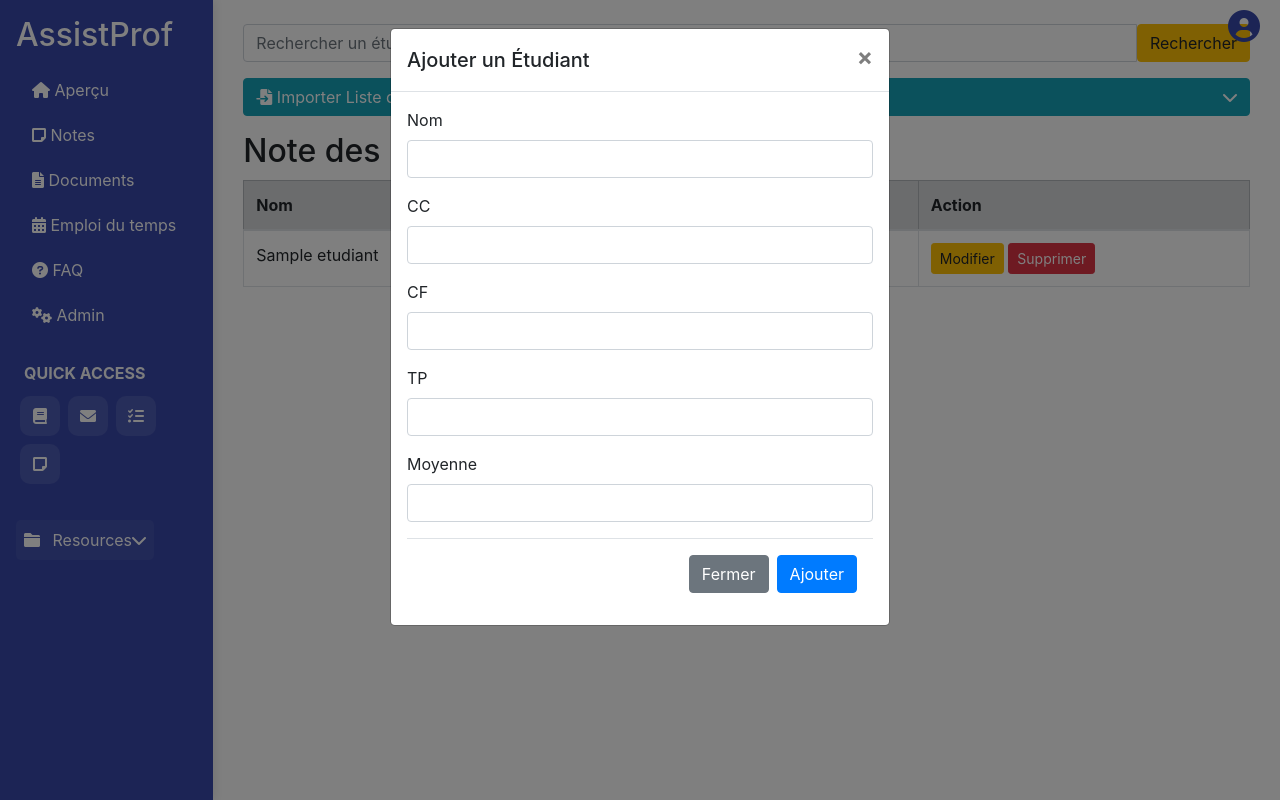
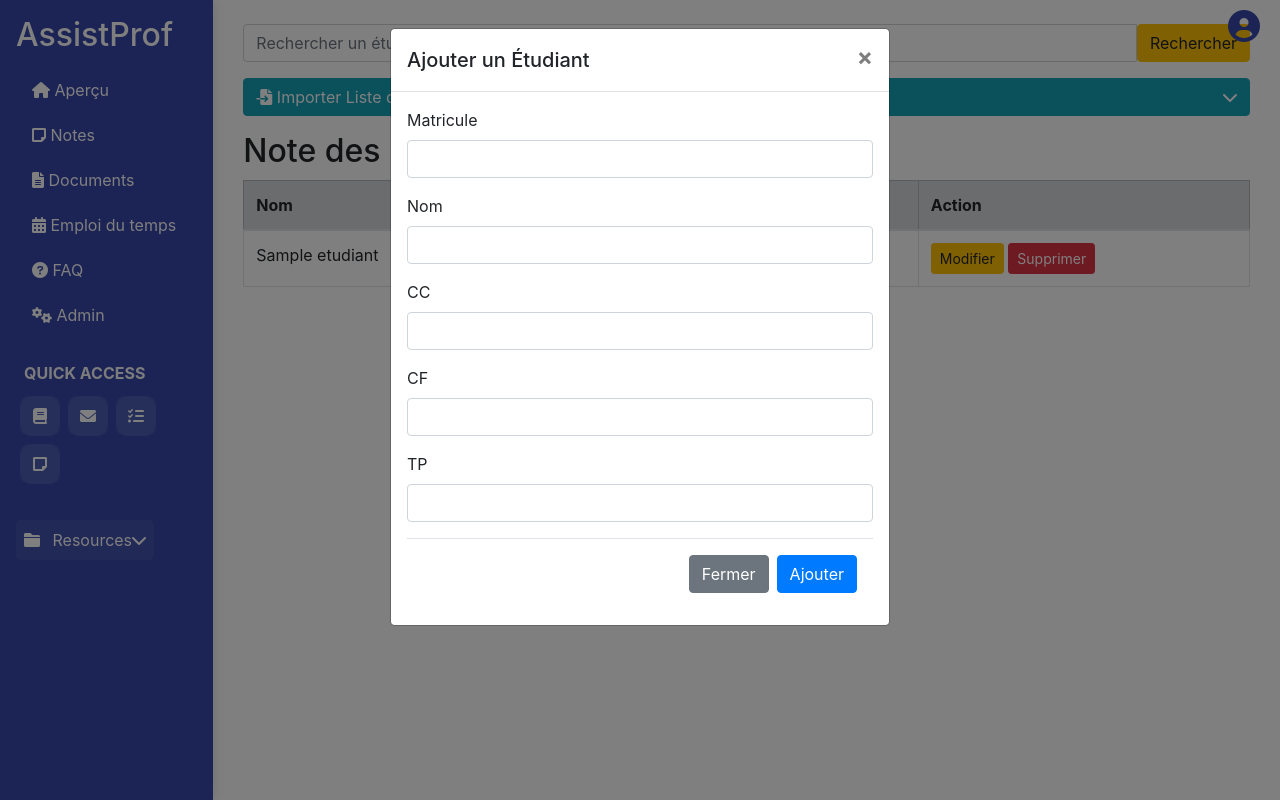
Before and after one commit to DrPower01/AssistProf, a Flask app: page /search_student in a window 1280 px wide, after a click on "Ajouter un Étudiant". Run offline with Flask 3, Linux system fonts and the light colour scheme; tables that the repository leaves empty hold one stand-in row (values such as "Sample post"); some libraries are stand-ins or nearby versions.

Commit message:
Changes to be committed: 	modified:   routes.py 	modified:   templates/notes.html

```diff
--- a/routes.py
+++ b/routes.py
@@ -436,19 +436,32 @@ def add_student_page():
 @app.route('/add', methods=['POST'])
 def add_student():
     nom = request.form['nom']
-    cc = float(request.form['cc'])
-    cf = float(request.form['cf'])
-    tp = float(request.form['tp'])
-    moyenne = float(request.form['moyenne'])
+    matricule = request.form['matricule']  # Get matricule from form
+
+    # Handle empty values for all numeric fields
+    cc = float(request.form['cc']) if request.form['cc'] else 0
+    cf = float(request.form['cf']) if request.form['cf'] else 0
+    tp = float(request.form['tp']) if request.form['tp'] else 0
+
+    # Calculate the average automatically (adjust formula as needed)
+    if cc > 0 and cf > 0 and tp > 0:
+        moyenne = (cc * 0.3 + cf * 0.5 + tp * 0.2)
+    elif cc > 0 and cf > 0:
+        moyenne = (cc * 0.4 + cf * 0.6)
+    elif tp > 0:
+        moyenne = tp
+    else:
+        moyenne = 0  # Default if no grades provided
+
     id_en = session.get('user_id')  # Get enseignant ID from session
 
     new_student = Etudiants(
-        Matricule_ET=str(random.randint(100000, 999999)),  # Generate a random matricule
+        Matricule_ET=matricule,  # Use the provided matricule
         Nom_ET_complet=nom,
         Note_CC=cc,
         Note_CF=cf,
         Note_TP=tp,
-        Moyen=moyenne,
+        Moyen=moyenne,  # Use calculated average
         ID_EN=id_en  # Assign enseignant ID
     )
     db.session.add(new_student)
--- a/templates/notes.html
+++ b/templates/notes.html
@@ -110,24 +110,24 @@
                     <form action="{{ url_for('add_student') }}" method="POST">
                         <input type="hidden" name="id_en" value="{{ session['user_id'] }}"> <!-- Pass enseignant ID -->
                         <div class="mb-3">
+                            <label for="matricule" class="form-label">Matricule</label>
+                            <input type="text" class="form-control" id="matricule" name="matricule" required>
+                        </div>
+                        <div class="mb-3">
                             <label for="nom" class="form-label">Nom</label>
                             <input type="text" class="form-control" id="nom" name="nom" required>
                         </div>
                         <div class="mb-3">
                             <label for="cc" class="form-label">CC</label>
-                            <input type="number" class="form-control" id="cc" name="cc" required>
+                            <input type="number" class="form-control" id="cc" name="cc">
                         </div>
                         <div class="mb-3">
                             <label for="cf" class="form-label">CF</label>
-                            <input type="number" class="form-control" id="cf" name="cf" required>
+                            <input type="number" class="form-control" id="cf" name="cf">
                         </div>
                         <div class="mb-3">
                             <label for="tp" class="form-label">TP</label>
-                            <input type="number" class="form-control" id="tp" name="tp" required>
-                        </div>
-                        <div class="mb-3">
-                            <label for="moyenne" class="form-label">Moyenne</label>
-                            <input type="number" step="0.01" class="form-control" id="moyenne" name="moyenne" required>
+                            <input type="number" class="form-control" id="tp" name="tp">
                         </div>
                         <div class="modal-footer">
                             <button type="button" class="btn btn-secondary" data-dismiss="modal">Fermer</button>
```
